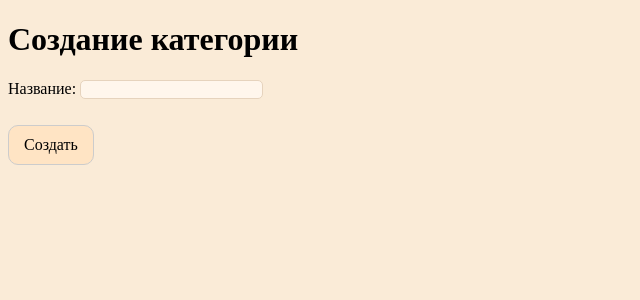
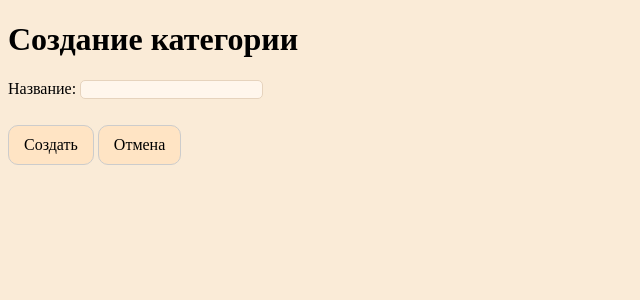
Before and after one commit to ziberoff36-alt/TaskFlow, a Django app: page /category/create/ in a window 1280 px wide. Shown: the top 300 px of the page, without its empty margins (0-640 px from the left). Run offline with Django 5.2, Linux system fonts and the light colour scheme; the visitor is signed in with stand-in values (Sample User, id 1).

Commit message:
fix: add cancel link to category form

```diff
--- a/tasks/templates/tasks/category_form.html
+++ b/tasks/templates/tasks/category_form.html
@@ -12,6 +12,7 @@
     {% csrf_token %}
     {{form.as_p}}
     <button type="submit">{{button_text}}</button>
+    <a href="{{request.GET.next}}">Отмена</a>
 </form>
 </body>
 </html>
```
